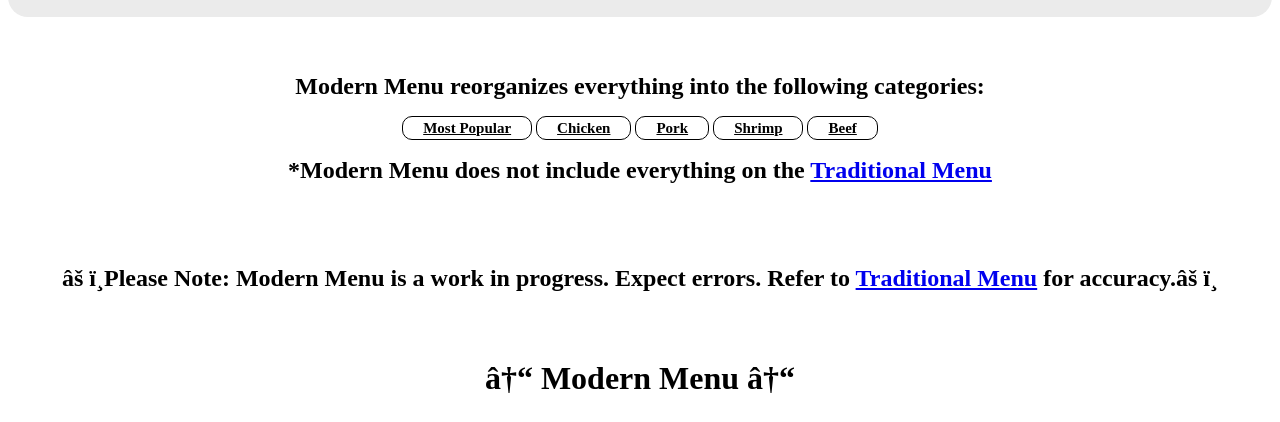
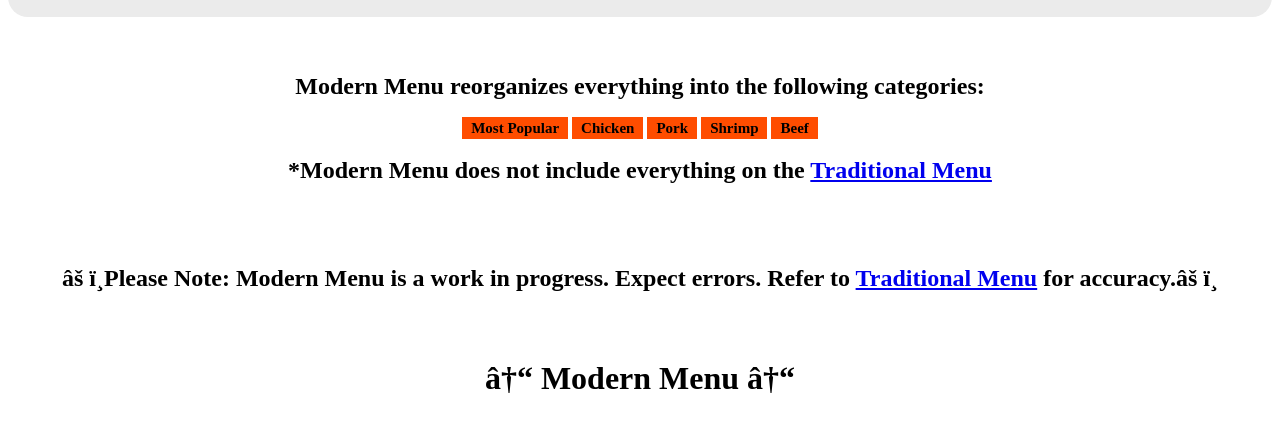
Before and after one commit to chefchanrestaurant/chefchanrestaurant.github.io, a plain HTML site: page modern.html in a window 1280 px wide. Shown: the part 378-800 px from the top of the page. Drawn offline with Linux system fonts and the light colour scheme.

Commit message:
Update styles.css

```diff
--- a/styles.css
+++ b/styles.css
@@ -184,12 +184,11 @@ th {
 }
 
 .nav, #backtotop{
-    background-color: #ffffff;
-    border:solid 1px;
-    border-radius: 10px;
     color:black;
-    padding:3px 20px;
+    padding:3px 9px;
     font-size:15px;
+    text-decoration: none;
+    background-color: #ff4d00;
 }
 
 .navbutton {
```
